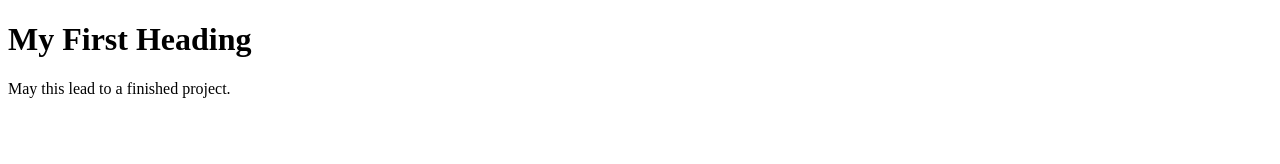
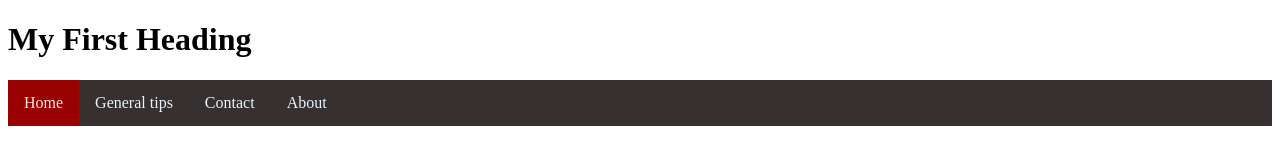
Before and after one commit to stormfire101/Misadventures_in_Coding-website, a plain HTML site: page index.html in a window 1280 px wide. Drawn offline with Linux system fonts and the light colour scheme.

Commit message:
nav bar and other pages
a rough begining version of the nav bar menu is in as well as a few
other pages to populate the bar with

```diff
--- a/StyleSheet.css
+++ b/StyleSheet.css
@@ -0,0 +1,29 @@
+ul {
+    list-style-type: none;
+
+    margin: 0;
+    padding: 0;
+    /*width: 200px;*/
+	overflow: hidden;
+    background-color: #363030;
+}
+li {
+	float: left;
+}
+
+li a {
+    display: block;
+    color: #e6f3ff;
+    padding: 14px 16px;
+    text-decoration: none;
+}
+
+/* Change the link color on hover */
+li a:hover:not(.active) {
+    background-color: #555;
+    color: #ff3333;
+}
+.active {
+    background-color: #990000;
+	color: #ffe6e6;
+}
--- a/index.html
+++ b/index.html
@@ -2,14 +2,20 @@
 <html>
 <head>
 	<link rel="stylesheet" type="text/css" href="StyleSheet.css">
-	<title>misadventures in coding</title>
+	<title>home misadventures in coding</title>
   <meta charset="UTF-8">
 </head>
 <body>
 
 <h1>My First Heading</h1>
+<ul>
+	<li><a class="active" href="index.html">Home</a></li>
+	<li><a href="general tips.html">General tips</a></li>
+	<li><a href="contact me.html">Contact</a></li>
+	<li><a href="about.html">About</a></li>
+</ul>
 
-<p>May this lead to a finished project.</p>
+<!--<p>May this lead to a finished project.</p>-->
 
 </body>
 </html>
```
Also changed, not shown: about.html (added, +15 -0 lines), archive.html (added, +15 -0 lines), contact me.html (added, +15 -0 lines), general tips.html (added, +15 -0 lines), piles of test code.html (+7 -0 lines).
